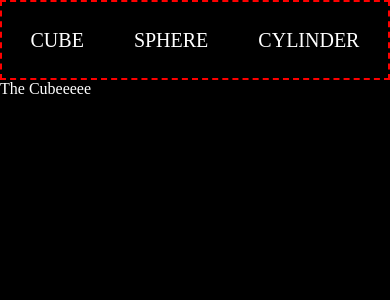
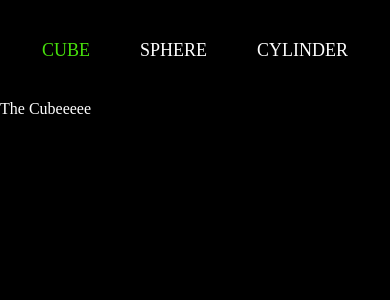
Before and after one commit to Deevyn9/shapes, a React (Create React App) app: page / in a window 390 px wide. Shown: the top 300 px of the page. Built offline with nearby package versions, Linux system fonts and the light colour scheme; a web font is replaced by a local one.

Commit message:
giving the mainapp height of 90vh, making it grid

```diff
--- a/src/App.css
+++ b/src/App.css
@@ -17,8 +17,7 @@ a {
 }
 
 .navbar {
-  height: 80px;
-  border: 2px dashed red;
+  height: 100px;
 }
 
 .navbar ul {
@@ -27,24 +26,39 @@ a {
   display: flex;
   align-items: center;
   justify-content: center;
-  gap: 50px;
-  font-size: 20px;
+  gap: 100px;
+  font-size: 40px;
   list-style: none;
 }
 
+@media (max-width: 640px) {
+  .navbar ul {
+    font-size: 25px;
+    gap: 50px;
+  }
+}
+
+
+@media (max-width: 450px) {
+  .navbar ul {
+    font-size: 18px;
+  }
+}
+
+@media (max-width: 350px) {
+  .navbar ul {
+    font-size: 15px;
+    gap: 20px;
+  }
+}
+
 .navbar li {
-  color: white;
   text-transform: uppercase;
 }
 
-.active-link-1 li {
-  color: #47E10C;
+.App .main-app {
+  width: 100vw;
+  height: calc(100vh - 100px);
+  display: grid;
+  place-items: center;
 }
-
-.active-link-2 li {
-  color: blue;
-}
-
-.active-link-3 li {
-  color: red;
-}
```
